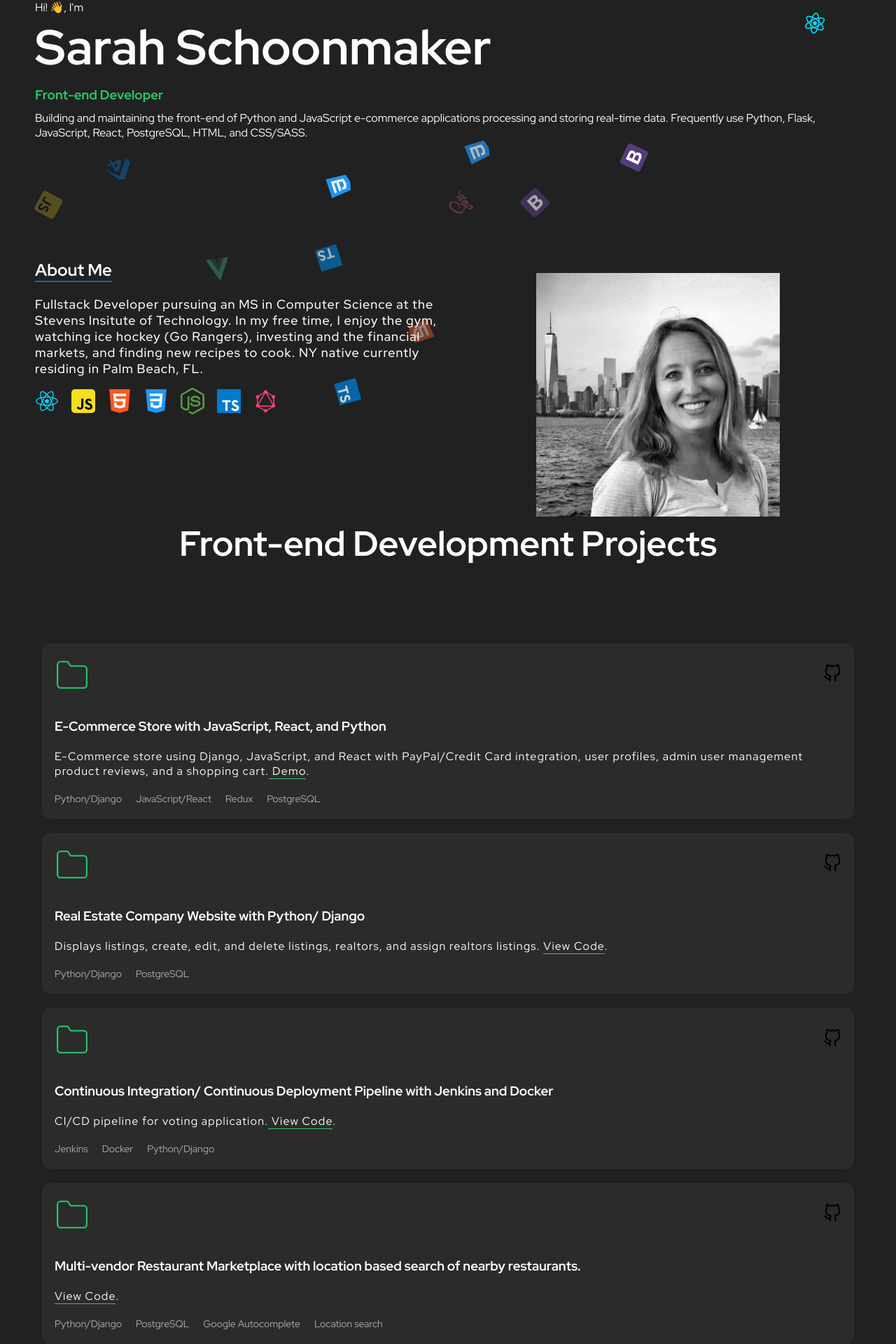
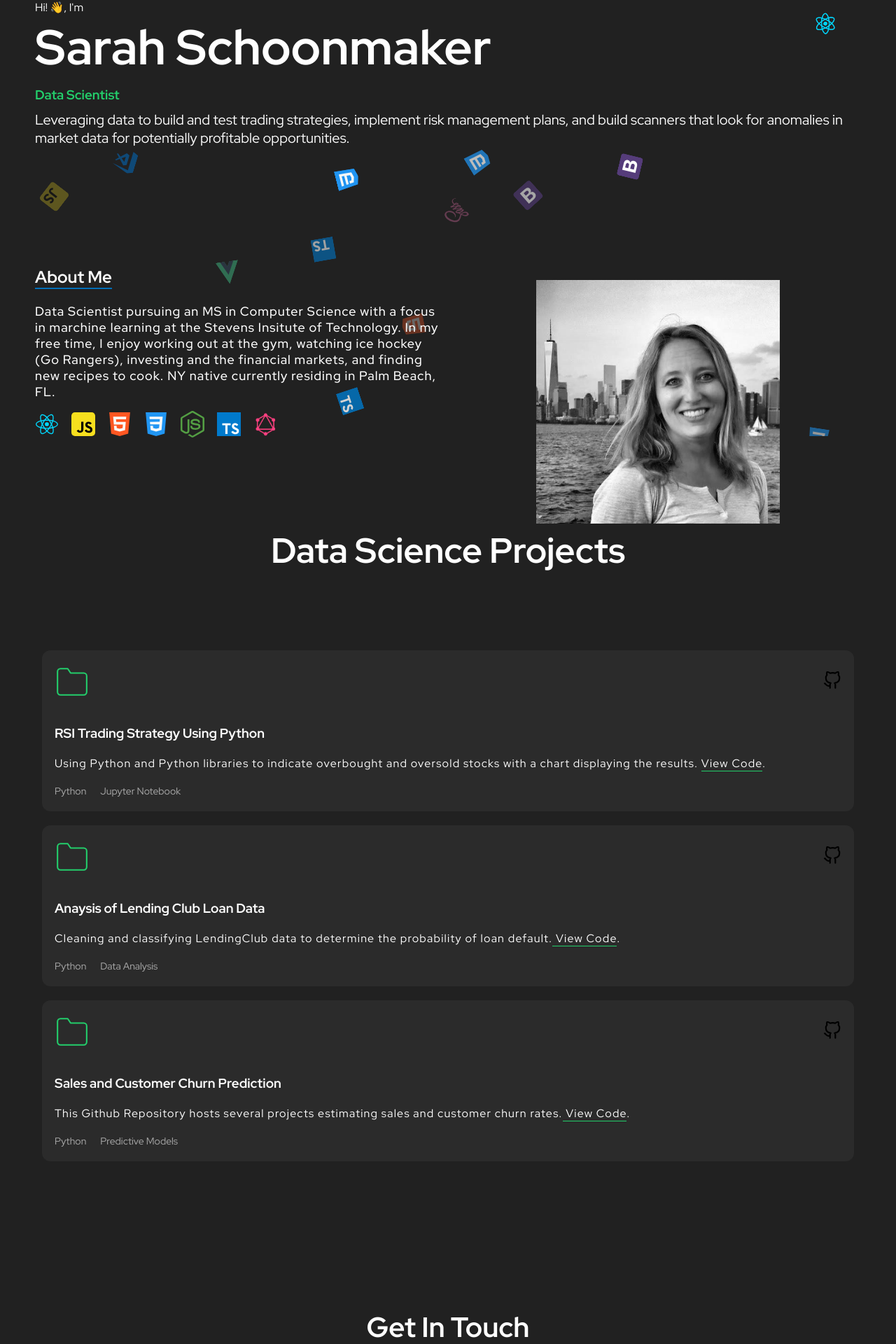
Before and after one commit to SarahSchoonmaker/sarah-react-portfolio, a React (Create React App) app: page / in a window 1280 px wide. Shown: the part 177-2097 px from the top of the page at 70% size. Built offline with nearby package versions, Linux system fonts and the light colour scheme.

Commit message:
edited about

```diff
--- a/src/components/About/About.tsx
+++ b/src/components/About/About.tsx
@@ -18,9 +18,10 @@ export function About(){
           <h2>About Me</h2>
         </ScrollAnimation>
         <ScrollAnimation animateIn="fadeInLeft" delay={0.2 * 1000}>
-          <p>Fullstack Developer pursuing an MS in Computer Science at the Stevens Insitute of Technology. In my free time,
-            I enjoy the gym, watching ice hockey (Go Rangers), investing and the financial markets,
-            and finding new recipes to cook. NY native currently residing in Palm Beach, FL.
+          <p>Data Scientist pursuing an MS in Computer Science with a focus in marchine learning
+            at the Stevens Insitute of Technology. In my free time, I enjoy working out at the gym,
+            watching ice hockey (Go Rangers), investing and the financial markets, and finding new recipes to cook.
+            NY native currently residing in Palm Beach, FL.
           </p>
         </ScrollAnimation>
         <div className="hard-skills">
--- a/src/components/Hero/Hero.tsx
+++ b/src/components/Hero/Hero.tsx
@@ -13,11 +13,12 @@ export function Hero(){
           <h1>Sarah Schoonmaker</h1>
         </ScrollAnimation>
         <ScrollAnimation animateIn="fadeInUp" delay={0.4 * 1000}>
-          <h3>Front-end Developer</h3>
+          <h3>Data Scientist</h3>
         </ScrollAnimation>
         <ScrollAnimation animateIn="fadeInUp" delay={0.6 * 1000}>
-          <p className="small-resume">Building and maintaining the front-end of Python and JavaScript e-commerce applications
-          processing and storing real-time data. Frequently use Python, Flask, JavaScript, React, PostgreSQL, HTML, and CSS/SASS.</p>
+          <p className="small-resume">Leveraging data to build and test trading strategies, implement
+          risk management plans, and build scanners that look for anomalies in market data for potentially
+          profitable opportunities. </p>
         </ScrollAnimation>
 
 
--- a/src/components/Hero/styles.ts
+++ b/src/components/Hero/styles.ts
@@ -24,6 +24,7 @@ export const Container = styled.section`
 
     p.small-resume {
       margin-bottom: 5rem;
+      font-size: 2rem;
     }
   }
 
--- a/src/components/Portfolio/Portfolio.tsx
+++ b/src/components/Portfolio/Portfolio.tsx
@@ -9,125 +9,8 @@ export function Portfolio(){
     <Container id="portfolio">
 
 
-      <h2 className ="project2">Front-end Development Projects</h2>
+      <h2 className ="project2">Data Science Projects</h2>
 
-      <div className="projects">
-
-      <ScrollAnimation animateIn="flipInX">
-        <div className="project">
-          <header>
-          <svg width="50" xmlns="http://www.w3.org/2000/svg" role="img" viewBox="0 0 24 24" fill="none" stroke="#23ce6b " stroke-width="1" stroke-linecap="round" stroke-linejoin="round" ><title>Folder</title><path d="M22 19a2 2 0 0 1-2 2H4a2 2 0 0 1-2-2V5a2 2 0 0 1 2-2h5l2 3h9a2 2 0 0 1 2 2z"></path></svg>
-          <div className="project-links">
-            <a href="https://github.com/SarahSchoonmaker/django-react-ecommerce.git" target="_blank" rel="noreferrer">
-              <img src={githubIcon} alt="GitHub" />
-            </a>
-          </div>
-          </header>
-          <div className="body">
-            <h3>E-Commerce Store with JavaScript, React, and Python</h3>
-            <p>E-Commerce store using Django, JavaScript, and React with PayPal/Credit Card integration,
-            user profiles, admin user management product reviews, and a shopping cart.
-             <a href="https://www.buildproshop.com/"> Demo</a>.
-            </p>
-          </div>
-          <footer>
-            <ul className="tech-list">
-              <li>Python/Django</li>
-              <li>JavaScript/React</li>
-              <li>Redux</li>
-              <li>PostgreSQL</li>
-            </ul>
-          </footer>
-        </div>
-      </ScrollAnimation>
-
-        <ScrollAnimation animateIn="flipInX">
-          <div className="project">
-            <header>
-            <svg width="50" xmlns="http://www.w3.org/2000/svg" role="img" viewBox="0 0 24 24" fill="none" stroke="#23ce6b " stroke-width="1" stroke-linecap="round" stroke-linejoin="round" ><title>Folder</title><path d="M22 19a2 2 0 0 1-2 2H4a2 2 0 0 1-2-2V5a2 2 0 0 1 2-2h5l2 3h9a2 2 0 0 1 2 2z"></path></svg>
-            <div className="project-links">
-              <a href="https://github.com/SarahSchoonmaker/Django-real-estate.git" target="_blank" rel="noreferrer">
-                <img src={githubIcon} alt="GitHub" />
-              </a>
-
-            </div>
-            </header>
-            <div className="body">
-              <h3>Real Estate Company Website with Python/
-                Django</h3>
-              <p>Displays listings, create, edit, and delete listings, realtors, and assign
-              realtors listings.  <a href="https://github.com/SarahSchoonmaker/Django-real-estate.git"> View Code</a>.
-
-              </p>
-            </div>
-            <footer>
-              <ul className="tech-list">
-                <li>Python/Django</li>
-                <li>PostgreSQL</li>
-
-              </ul>
-            </footer>
-          </div>
-        </ScrollAnimation>
-
-        <ScrollAnimation animateIn="flipInX">
-          <div className="project">
-            <header>
-            <svg width="50" xmlns="http://www.w3.org/2000/svg" role="img" viewBox="0 0 24 24" fill="none" stroke="#23ce6b " stroke-width="1" stroke-linecap="round" stroke-linejoin="round" ><title>Folder</title><path d="M22 19a2 2 0 0 1-2 2H4a2 2 0 0 1-2-2V5a2 2 0 0 1 2-2h5l2 3h9a2 2 0 0 1 2 2z"></path></svg>
-            <div className="project-links">
-              <a href="https://github.com/SarahSchoonmaker/jenkins-docker-django.git" target="_blank" rel="noreferrer">
-                <img src={githubIcon} alt="GitHub" />
-              </a>
-
-            </div>
-            </header>
-            <div className="body">
-              <h3>Continuous Integration/
-                Continuous Deployment Pipeline with Jenkins and Docker</h3>
-              <p>CI/CD pipeline for voting application.
-              <a href="https://github.com/SarahSchoonmaker/jenkins-docker-django.git"> View Code</a>.
-              </p>
-            </div>
-            <footer>
-              <ul className="tech-list">
-                <li>Jenkins</li>
-                <li>Docker</li>
-                <li>Python/Django</li>
-              </ul>
-            </footer>
-          </div>
-        </ScrollAnimation>
-
-        <ScrollAnimation animateIn="flipInX">
-          <div className="project">
-            <header>
-            <svg width="50" xmlns="http://www.w3.org/2000/svg" role="img" viewBox="0 0 24 24" fill="none" stroke="#23ce6b " stroke-width="1" stroke-linecap="round" stroke-linejoin="round" ><title>Folder</title><path d="M22 19a2 2 0 0 1-2 2H4a2 2 0 0 1-2-2V5a2 2 0 0 1 2-2h5l2 3h9a2 2 0 0 1 2 2z"></path></svg>
-           <div className="project-links">
-              <a href="https://github.com/SarahSchoonmaker/django-restaurant-location-search.git" target="_blank" rel="noreferrer">
-                <img src={githubIcon} alt="GitHub" />
-              </a>
-
-            </div>
-            </header>
-            <div className="body">
-              <h3>Multi-vendor Restaurant Marketplace with location based search of
-              nearby restaurants.</h3>
-              <p>
-              <a href="https://github.com/SarahSchoonmaker/django-restaurant-location-search.git"> View Code</a>.
-              </p>
-            </div>
-            <footer>
-              <ul className="tech-list">
-                <li>Python/Django</li>
-                <li>PostgreSQL</li>
-                <li>Google Autocomplete</li>
-                <li>Location search</li>
-              </ul>
-            </footer>
-          </div>
-        </ScrollAnimation>
-
-      <h2>Data Engineering Projects</h2>
       <div className="projects">
 
       <ScrollAnimation animateIn="flipInX">
@@ -212,7 +95,7 @@ export function Portfolio(){
             </footer>
           </div>
         </ScrollAnimation>
-        </div>
+
 
 
       </div>
```
